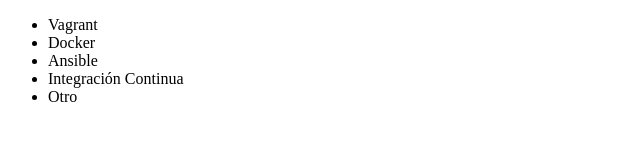
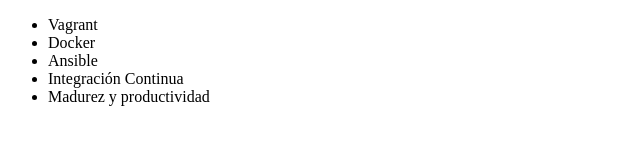
Before and after one commit to PJuarez01/PJuarez01, a plain HTML site: page index.html in a window 1280 px wide. Shown: the whole page, without its empty margins (0-640 px from the left). Drawn offline with Linux system fonts and the light colour scheme.

Commit message:
Cambios de Ana

```diff
--- a/index.html
+++ b/index.html
@@ -10,7 +10,7 @@
          <li> Docker </li>
          <li> Ansible </li>
          <li> Integración Continua </li>
-         <li> Otro</li>
+         <li> Madurez y productividad</li>
      </ul>
 </body>
 </html>
```
